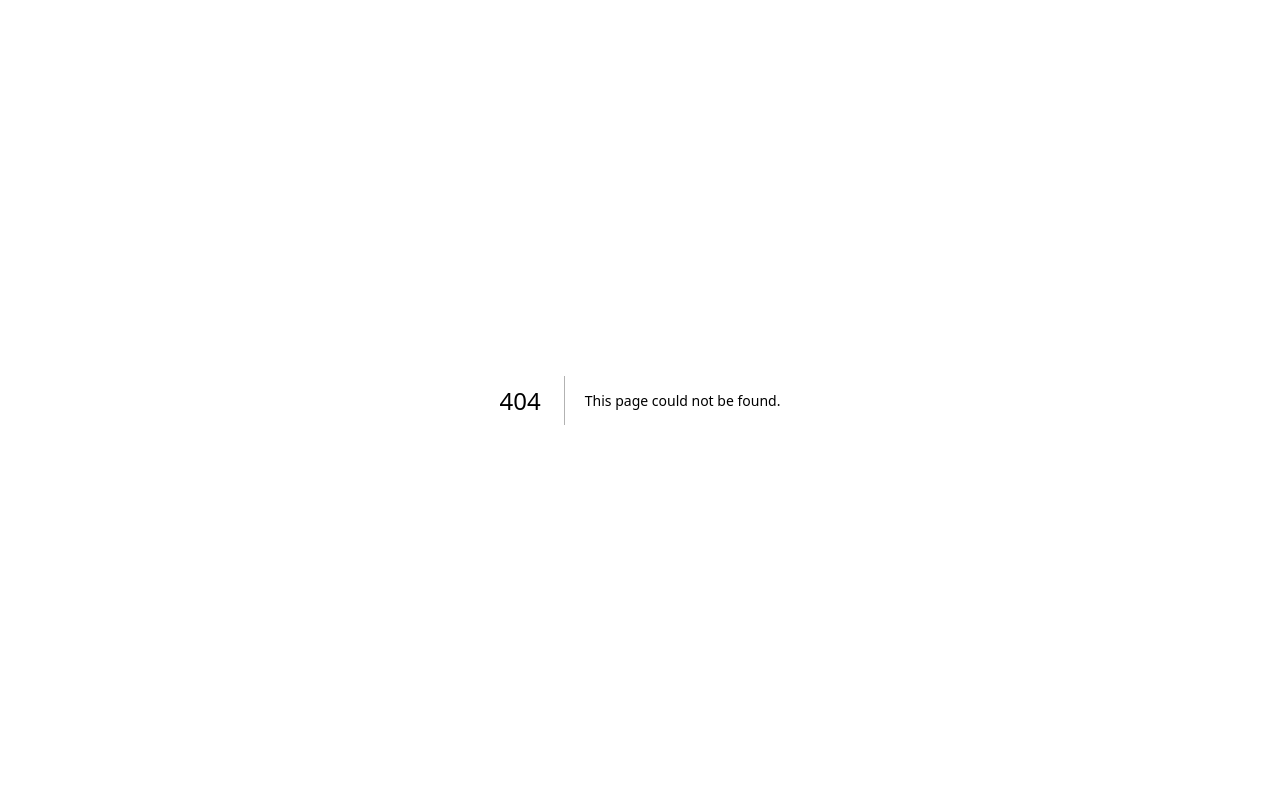
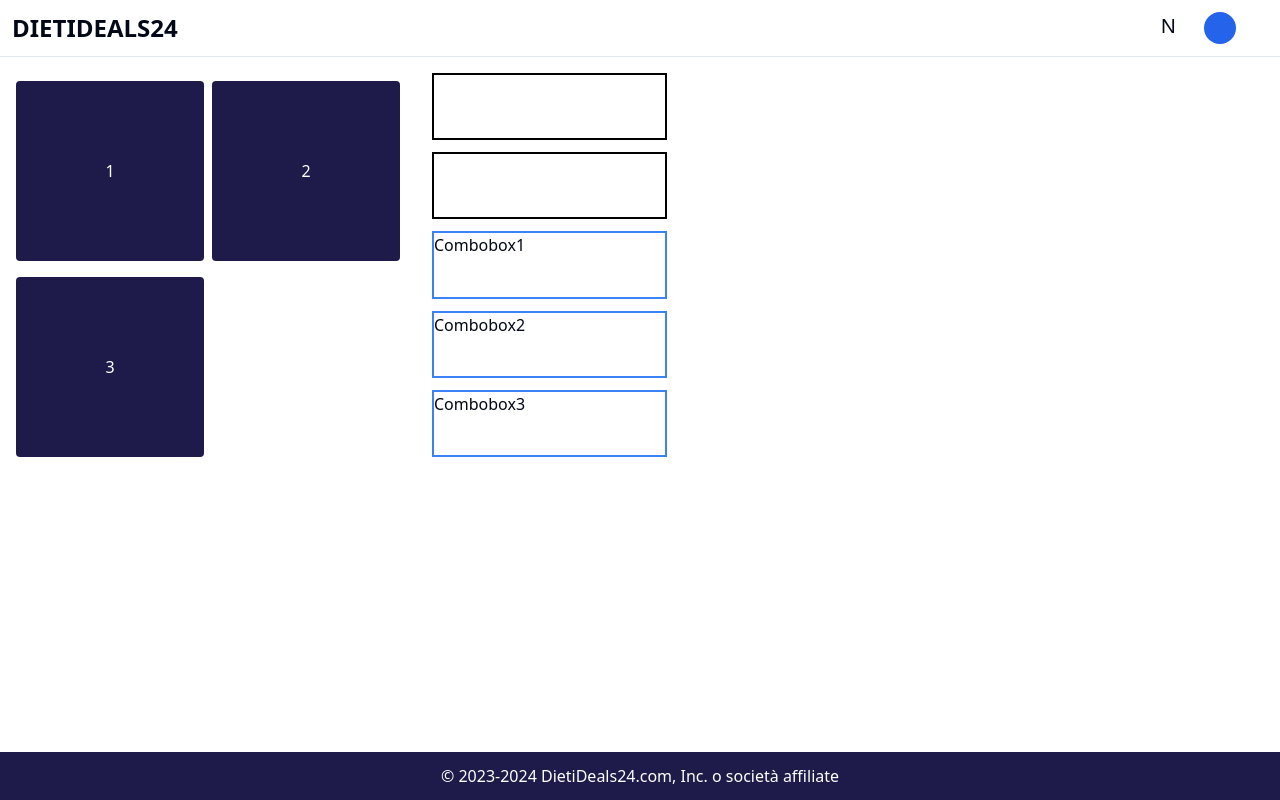
Before and after one commit to Graffioh/dietideals24ucm, a Next.js app: page /insert-auction in a window 1280 px wide. Before the commit this address had no page. Built offline with nearby package versions, Linux system fonts and the light colour scheme.

Commit message:
Add draft template for insert auction

```diff
--- /dev/null
+++ b/app/(auction)/insert-auction/layout.js
@@ -0,0 +1,21 @@
+import { Inter } from "next/font/google";
+import "../../globals.css";
+import Header from "../../components/header.js";
+import Footer from "../../components/footer.js";
+
+const inter = Inter({ subsets: ["latin"] });
+
+export const metadata = {
+  title: "homeUCM",
+  description: "Home page for DietiDeals24UCM",
+};
+
+export default function InsertAuctionLayout({ children}) {
+  return (
+    <div className="relative flex min-h-screen flex-col">
+      <Header headerType={"headerLoggedPartial"} />
+      <main className="flex-1">{children}</main>
+      <Footer />
+    </div>
+  );
+}
--- /dev/null
+++ b/app/(auction)/insert-auction/page.js
@@ -0,0 +1,27 @@
+export default function InsertAuctionPage() {
+  return (
+    <>
+      <div className="flex">
+        <div className="m-4 grid grid-cols-2 gap-2 w-96 max-w-screen h-96 max-h-screen">
+          <button className="mt-2 bg-indigo-950 text-white rounded p-3">
+            1
+          </button>
+          <button className="mt-2 bg-indigo-950 text-white rounded p-3">
+            2
+          </button>
+          <button className="mt-2 bg-indigo-950 text-white rounded p-3">
+            3
+          </button>
+        </div>
+
+        <div className="m-4 grid gap-3">
+            <input className="border-2 border-black"></input>
+            <input className="border-2 border-black"></input>
+            <div className="border-2 border-blue-500">Combobox1</div>
+            <div className="border-2 border-blue-500">Combobox2</div>
+            <div className="border-2 border-blue-500">Combobox3</div>
+        </div>
+      </div>
+    </>
+  );
+}
--- a/app/(home)/page.js
+++ b/app/(home)/page.js
@@ -3,13 +3,17 @@ import Link from "next/link";
 export default function Home() {
   return (
     <>
-      <div className="flex justify-center">
+      <div className="flex flex-col justify-center items-center">
         <Link href="/login" className="italic">
           Go to login →
         </Link>
 
         <Link href="/get-started" className="italic">
-          Go to get-started →
+          Go to get started →
+        </Link>
+
+        <Link href="/insert-auction" className="italic">
+          Go to insert auction (general)→
         </Link>
       </div>
 
```
